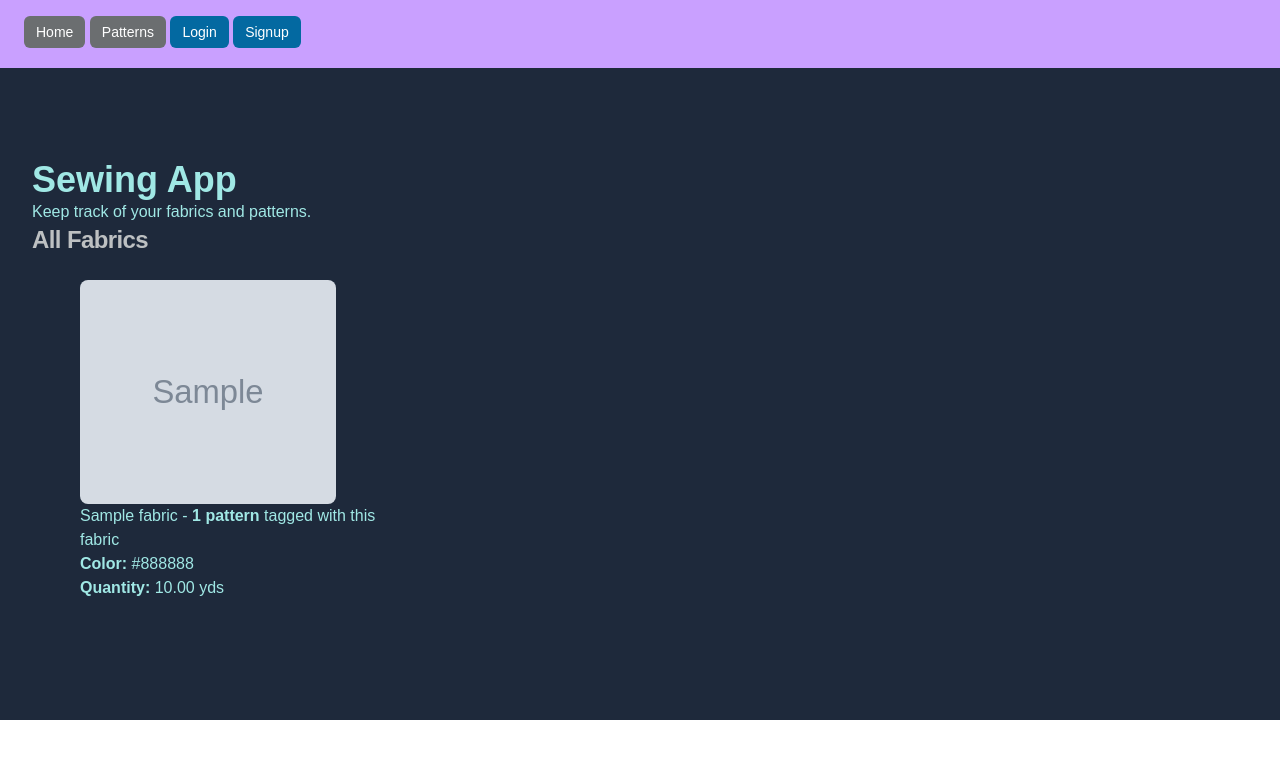
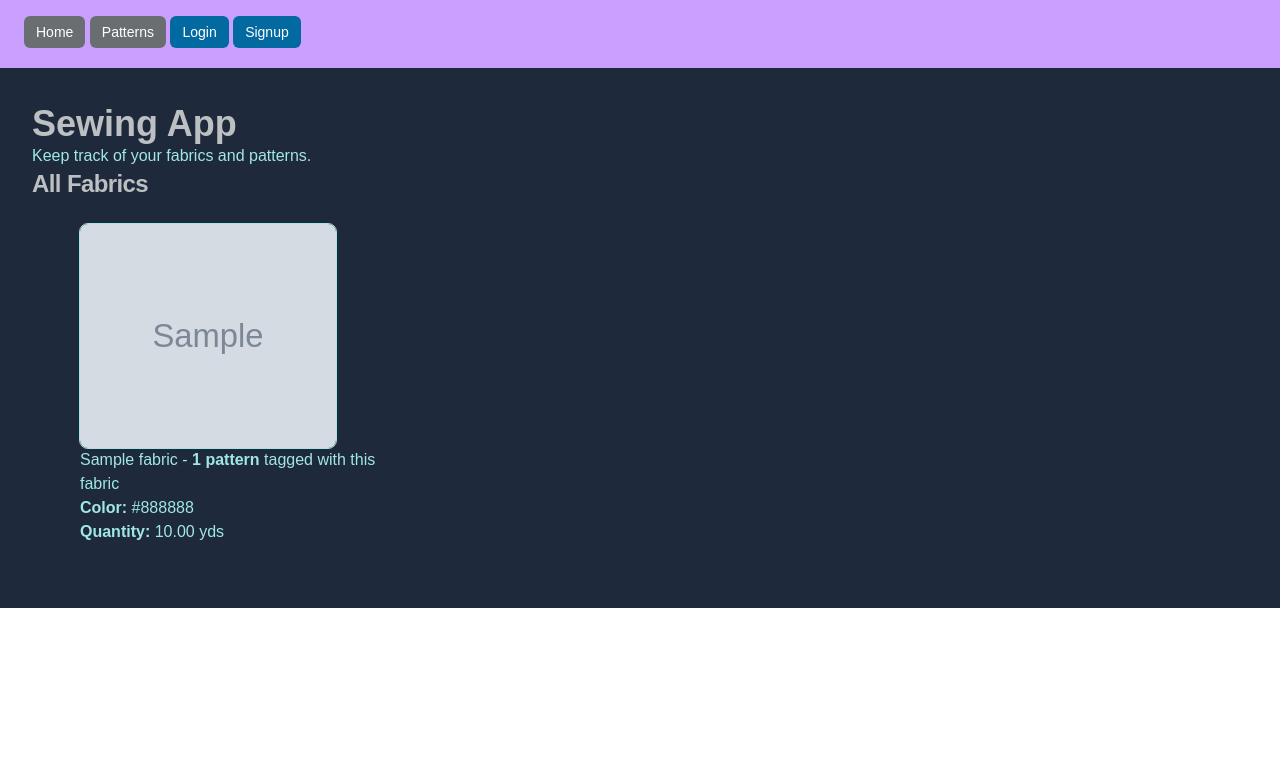
Before and after one commit to kangjoa/sew-serious, a Flask app: page / in a window 1280 px wide. Shown: the top 759 px of the page. Run offline with Flask 2, Linux system fonts and the light colour scheme; tables that the repository leaves empty hold one stand-in row (values such as "Sample post"); grey boxes marked "Sample" are stand-in pictures; style sheets or scripts are compiled from the project's sources.

Commit message:
Remove unused styling

```diff
--- a/sewing_app/templates/home.html
+++ b/sewing_app/templates/home.html
@@ -3,8 +3,8 @@
 
 <section class="bg-charcoal">
     <!-- <div class="px-6 py-6 mx-auto"> -->
-    <div class="felx flex-grow mx-auto max-w-2xl px-6 py-6 sm:px-6 sm:py-24 lg:max-w-7xl lg:px-8">
-        <h1 class="text-3xl font-semibold text-gray-800 capitalize lg:text-4xl dark:text-white">Sewing App</h1>
+    <div class="mx-auto max-w-2xl px-6 py-6 sm:px-6 sm:py-10 lg:max-w-7xl lg:px-8">
+        <h1 class="text-3xl font-semibold text-gray capitalize lg:text-4xl">Sewing App</h1>
 
         <p>Keep track of your fabrics and patterns.</p>
 
@@ -15,8 +15,8 @@
             <div class="flex flex-col">
                 <div class="justify-between p-6 lg:mx-6">
                     <div <a href="/fabric/{{ fabric.id }}">
-                        <img class="object-cover w-full h-56 rounded-lg lg:w-64" src="{{ fabric.photo_url }}"
-                            alt="Fabric Photo">
+                        <img class="object-cover outline outline-1 w-full h-56 rounded-lg lg:w-64"
+                            src="{{ fabric.photo_url }}" alt="Fabric Photo">
                         </a>
                     </div>
                     <a href="/fabric/{{ fabric.id }}">{{ fabric.name }}</a> -
```
